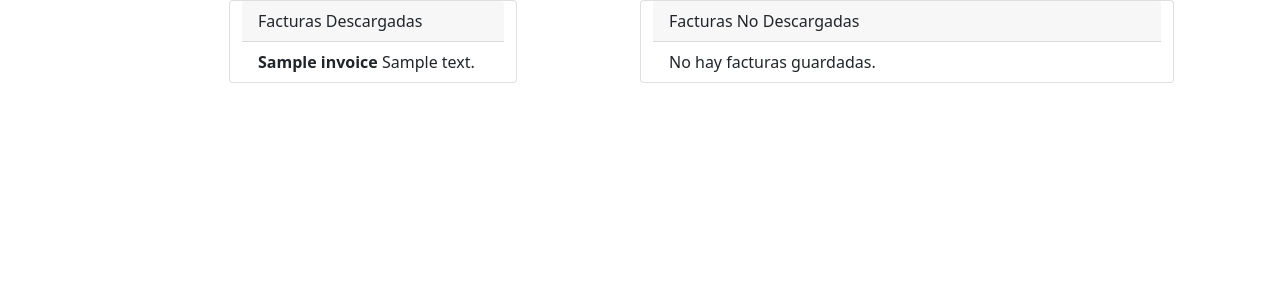
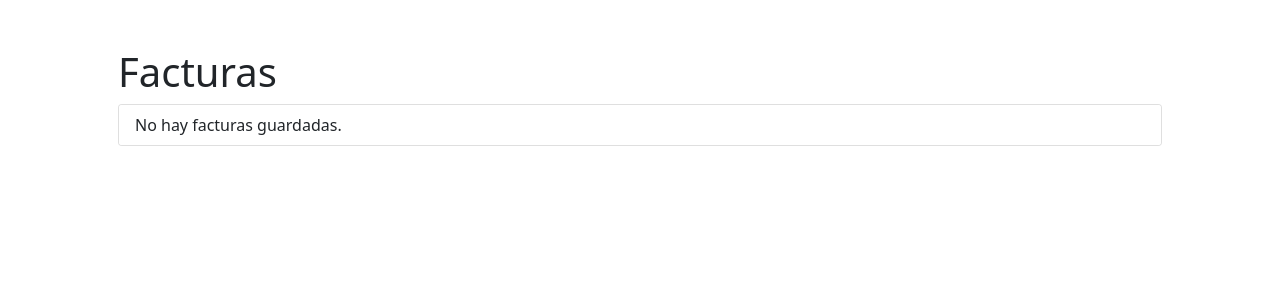
Before and after one commit to Tonitoledo/TestDjango, a Django app: page /crud/list/ in a window 1280 px wide. Shown: the part 56-356 px from the top of the page. Run offline with Django 5.2, Linux system fonts and the light colour scheme; tables that the repository leaves empty hold one stand-in row (values such as "Sample post").

Commit message:
[ADD] Borrar facturas

```diff
--- a/testCrud/crud/templates/invoice_create.html
+++ b/testCrud/crud/templates/invoice_create.html
@@ -17,7 +17,7 @@
                             <label for="floatingDescription">Descripción</label>
                         </div>
                         <div class="mx-auto my-3" style="width: 200px;">
-                            <button type="submit" class="btn btn-primary">Guardar</button>
+                            <button name="action" value="create" type="submit" class="btn btn-primary">Guardar</button>
                             <input class="btn btn-outline-danger" type="reset" value="Cancelar">
                         </div>
                     </form>
--- a/testCrud/crud/templates/invoice_list.html
+++ b/testCrud/crud/templates/invoice_list.html
@@ -4,35 +4,15 @@
 {% block content %}
 {% csrf_token %}
 <div class="container-fluid">
-    <div class="row justify-content-md-center">
+    <div class="row py-5 justify-content-md-center">
+        <h1>Facturas</h1>
         <div class="col">
-            <div class="row justify-content-md-center">
-                <div class="card" style="width: 18rem;">
-                    <div class="card-header">
-                        Facturas Descargadas
-                    </div>
-                    <ul class="list-group list-group-flush">
-                    {% for invoice in invoices_download %}
-                        <li class="list-group-item">
-                            <strong>{{ invoice.title }}</strong> {{ invoice.description }}
-                        </li>
-                    {% empty %}
-                        <li class="list-group-item">No hay facturas guardadas.</li>
-                    {% endfor %}
-                    </ul>
-                </div>
-            </div>
-        </div>
-        <div class="col">
-            <div class="row justify-content-md-center">
             <div class="card">
-                    <div class="card-header">
-                        Facturas No Descargadas
-                    </div>
                 <ul class="list-group list-group-flush">
                 {% for invoice in invoices_not_download %}
-                        <li class="list-group-item">
+                    <li class="list-group-item d-flex justify-content-between align-items-center" id="invoice-{{ invoice.id }}">
                         <strong>{{ invoice.title }}</strong> {{ invoice.description }}
+                        <button name="action" value="delete" type="submit" class="btn btn-danger delete-invoice" data-id="{{invoice.id}}">Borrar</button>
                     </li>
                 {% empty %}
                     <li class="list-group-item">No hay facturas guardadas.</li>
@@ -42,5 +22,35 @@
         </div>
     </div>
 </div>
-</div>
 {% endblock content %}
+{% block script%}
+<script>
+    // Borrar Factura
+    document.addEventListener("DOMContentLoaded", function() {
+        document.querySelectorAll(".delete-invoice").forEach(button => {
+            button.addEventListener("click", function() {
+                let invoiceId = this.getAttribute("data-id");
+
+                fetch("{% url 'crud:invoice_delete' %}", {
+                    method: "POST",
+                    headers: {
+                        "X-CSRFToken": "{{ csrf_token }}",
+                        "Content-Type": "application/json"
+                    },
+                    body: JSON.stringify({ "invoice_id": invoiceId })
+                })
+                .then(response => response.json())
+                .then(data => {
+                    if (data.success) {
+                        document.getElementById(`invoice-${invoiceId}`).remove(); // Eliminar de la UI
+                    } else {
+                        alert("Error al eliminar la factura.");
+                    }
+                })
+                .catch(error => console.error("Error:", error));
+            });
+        });
+    });
+</script>
+
+{% endblock script%}
--- a/testCrud/crud/urls.py
+++ b/testCrud/crud/urls.py
@@ -6,5 +6,6 @@
 urlpatterns = [
     path('form-create/', views.formInvoice_create, name='crud_create'),
     path('create-save/', views.invoice_save, name='invoice_save'),
+    path('invoice-delete/', views.invoice_del, name='invoice_delete'),
     path('list/', views.invoice_list, name='crud_list')
 ]
--- a/testCrud/crud/views.py
+++ b/testCrud/crud/views.py
@@ -1,3 +1,4 @@
+import json
 from django.http import HttpResponse, JsonResponse
 from django.shortcuts import redirect, render
 from .models import Invoice
@@ -15,15 +16,39 @@
 def formInvoice_create(request):
     return render(request, "invoice_create.html")
 
+def post(request):
+    if request.method == 'POST':
+        if request.POST.get("action") == "create":
+            invoice_save()
+        elif request.POST.get("action") == "delete":
+            invoice_del()
+        #elif request.POST.get("action") == "update":
+            #invoice_update()
+    return render(request, 'invoice_create.html')
+
 def invoice_save(request):
-    if request.method == 'POST':
-        title = request.POST.get("title")
-        description = request.POST.get("description")
-        if title:
-            invoice = Invoice.objects.create(title=title, description=description)
-            return JsonResponse({"success": True, "invoice_id": invoice.id})
+    title = request.POST.get("title")
+    description = request.POST.get("description")
+    if title:
+        invoice = Invoice.objects.create(title=title, description=description)
+        return JsonResponse({"success": True, "invoice_id": invoice.id})
 
-    return render(request, 'invoice_create.html')
+
+def invoice_del(request):
+    if request.method == "POST":
+        try:
+            data = json.loads(request.body)
+            invoice_id = data.get("invoice_id")
+
+            if Invoice.objects.filter(id=invoice_id).exists():
+                Invoice.objects.filter(id=invoice_id).delete()
+                return JsonResponse({"success": True})
+
+        except Exception as e:
+            return JsonResponse({"success": False, "error": str(e)})
+
+    return JsonResponse({"success": False})
+
 
 def get(request):
     form = InvoiceForm()
```
Lines whose indentation alone changed are shown as unchanged.
